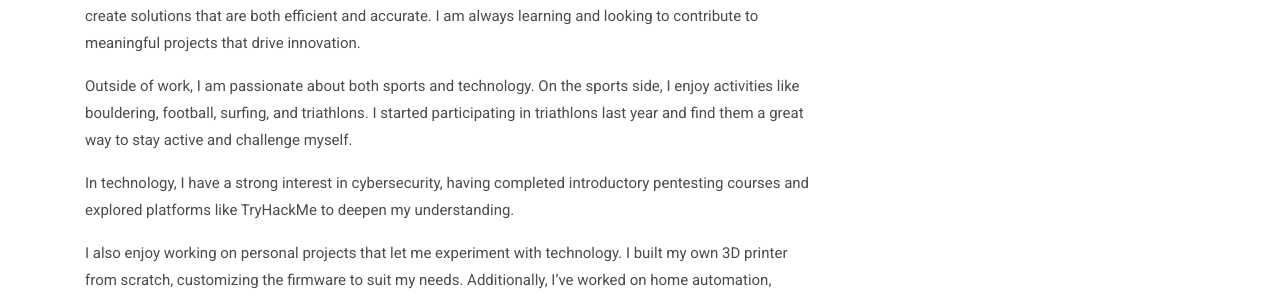
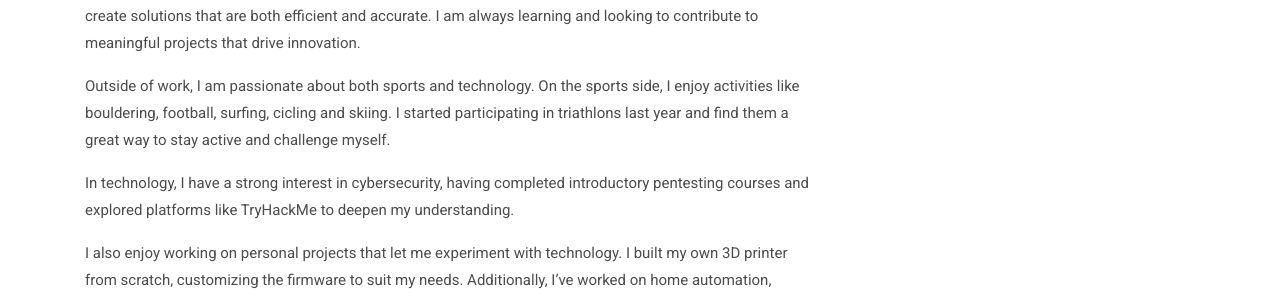
Before and after one commit to mariorht/me, a Jekyll site: the page built from _pages/about.md, in a window 1280 px wide and 900 px high, scrolled down 502 px. Shown: the part 292-588 px from the top of the window. Built offline with Jekyll 4.4.1, drawn with Linux system fonts in a browser that asks for light colours.

Commit message:
añadido esquí

```diff
--- a/_pages/about.md
+++ b/_pages/about.md
@@ -13,7 +13,7 @@ I am currently pursuing a Ph.D. focused on 3D inspection systems for large-scale
 From designing real-time defect detection systems to improving industrial automation processes, I aim to create solutions that are both efficient and accurate. I am always learning and looking to contribute to meaningful projects that drive innovation.
 
 
-Outside of work, I am passionate about both sports and technology. On the sports side, I enjoy activities like bouldering, football, surfing, and triathlons. I started participating in triathlons last year and find them a great way to stay active and challenge myself.
+Outside of work, I am passionate about both sports and technology. On the sports side, I enjoy activities like bouldering, football, surfing, cicling and skiing. I started participating in triathlons last year and find them a great way to stay active and challenge myself.
 
 In technology, I have a strong interest in cybersecurity, having completed introductory pentesting courses and explored platforms like TryHackMe to deepen my understanding.
 
```
